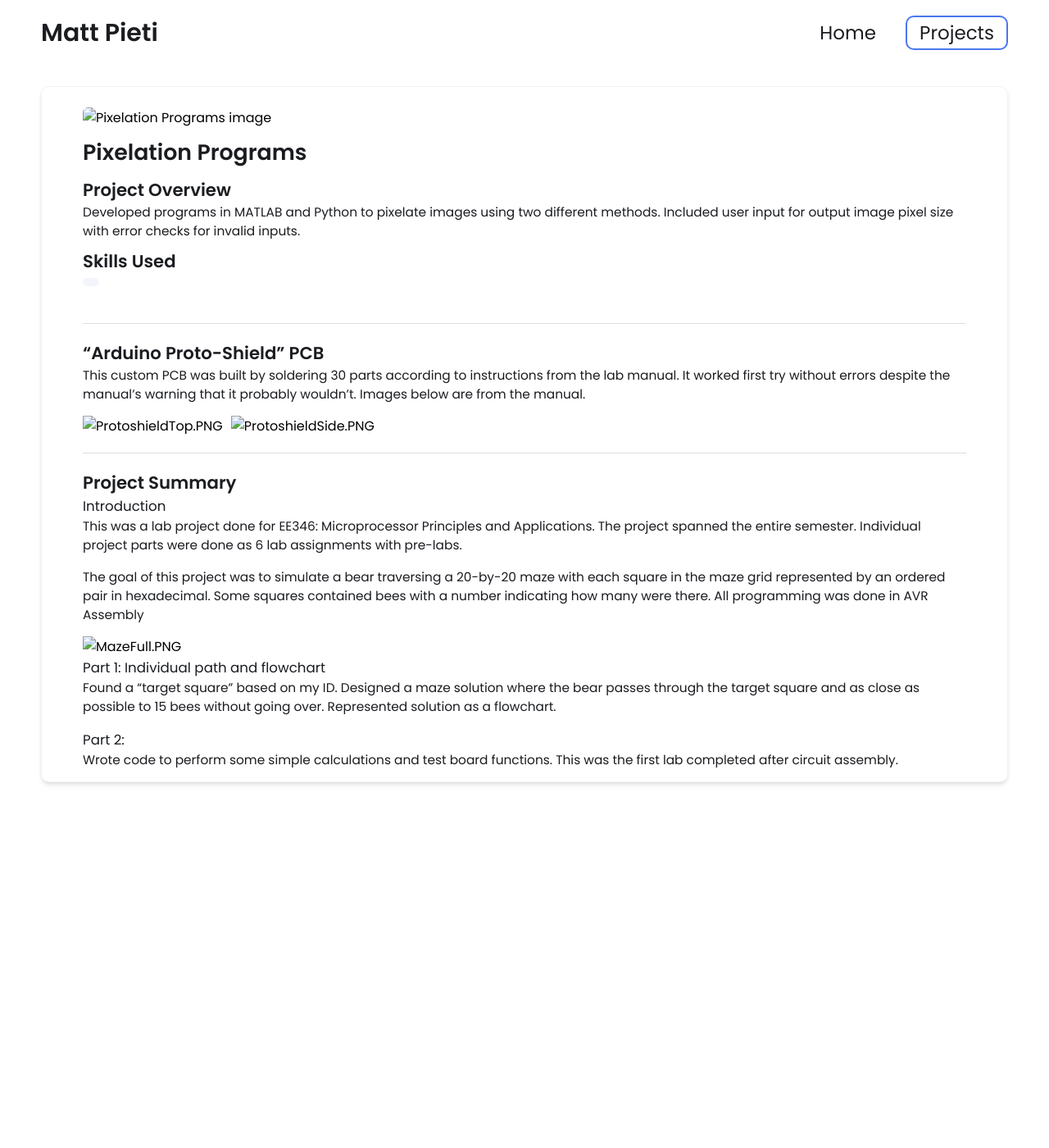
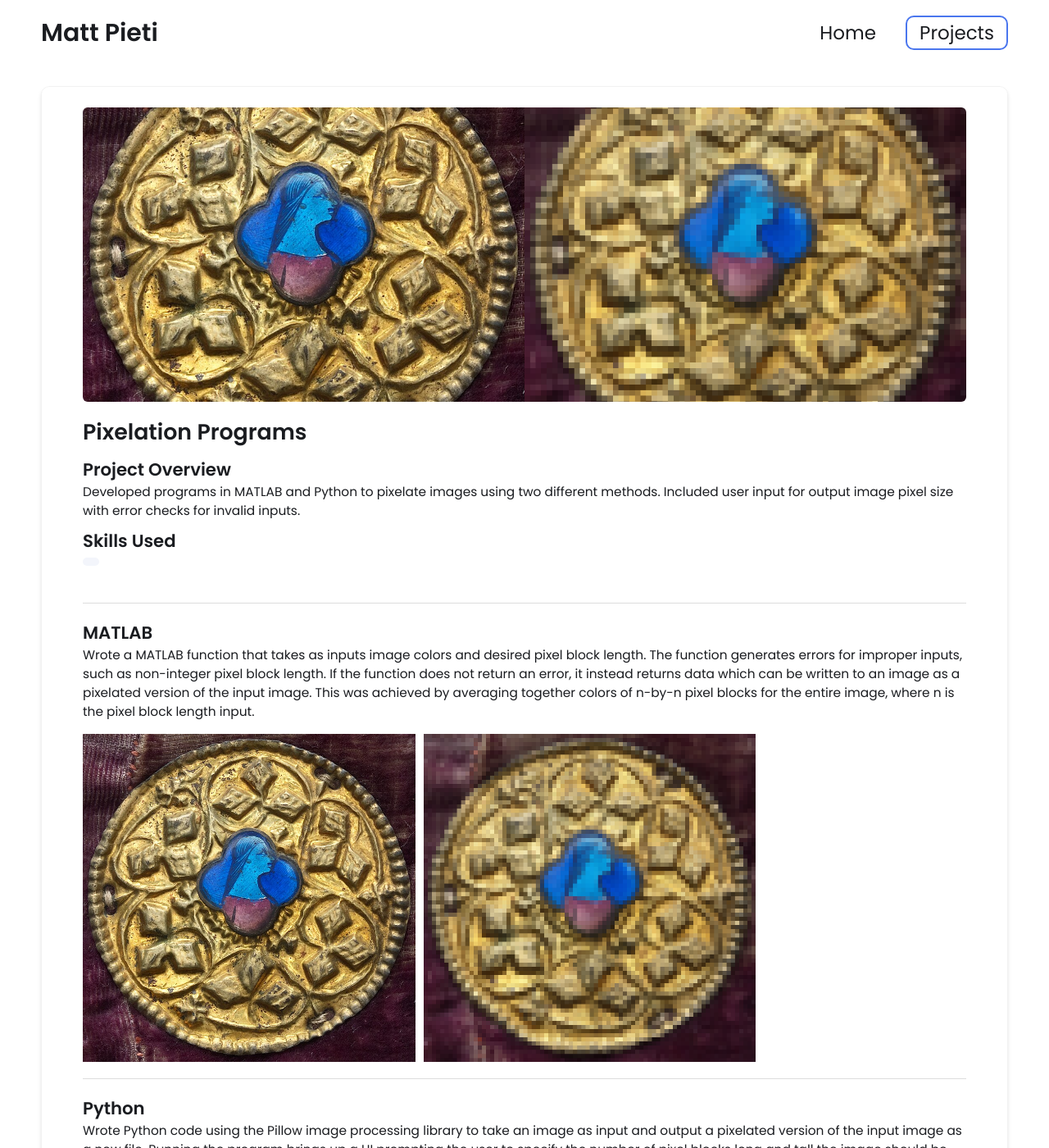
Before and after one commit to MattPieti/MattPieti.github.io, a Jekyll site: the page built from _projects/4pixelation/index.md, in a window 1280 px wide and 1400 px high. Shown: the whole window at 82% size. Built offline with Jekyll 4.4.1, drawn with Linux system fonts in a browser that asks for light colours; some of the changed text lies outside the part shown.

Commit message:
Update index.md

```diff
--- a/_projects/4pixelation/index.md
+++ b/_projects/4pixelation/index.md
@@ -5,42 +5,23 @@ description: Developed programs in MATLAB and Python to pixelate images using tw
 skills:
   -
 
-main-image: /Maze.PNG
+main-image: /pixcomp.png
 ---
 
 ---
 
-## "Arduino Proto-Shield" PCB
+## MATLAB
 
-This custom PCB was built by soldering 30 parts according to instructions from the lab manual. It worked first try without errors despite the manual's warning that it probably wouldn't. Images below are from the manual.
 
-{% include image-gallery.html images="ProtoshieldTop.PNG, ProtoshieldSide.PNG" height="400" %}
+Wrote a MATLAB function that takes as inputs image colors and desired pixel block length. The function generates errors for improper inputs, such as non-integer pixel block length. If the function does not return an error, it instead returns data which can be written to an image as a pixelated version of the input image. This was achieved by averaging together colors of n-by-n pixel blocks for the entire image, where n is the pixel block length input.
+
+{% include image-gallery.html images="ornament.jpg, pixelatedornament.png" height="400" %}
 
 ---
 
-## Project Summary
+## Python
 
 
+Wrote Python code using the Pillow image processing library to take an image as input and output a pixelated version of the input image as a new file. Running the program brings up a UI prompting the user to specify the number of pixel blocks long and tall the image should be. Length and width can be different values. Code includes warnings and errors for improper inputs. This code achieves picelation by shrinking the input image and stretching it back to original size.
 
-### Introduction
-
-
-This was a lab project done for EE346: Microprocessor Principles and Applications. The project spanned the entire semester. Individual project parts were done as 6 lab assignments with pre-labs.
-
-
-The goal of this project was to simulate a bear traversing a 20-by-20 maze with each square in the maze grid represented by an ordered pair in hexadecimal. Some squares contained bees with a number indicating how many were there. All programming was done in AVR Assembly
-
-
-{% include image-gallery.html images="MazeFull.PNG" height="400" %}
-
-
-### Part 1: Individual path and flowchart
-
-
-Found a "target square" based on my ID. Designed a maze solution where the bear passes through the target square and as close as possible to 15 bees without going over. Represented solution as a flowchart.
-
-
-### Part 2:
-
-
-Wrote code to perform some simple calculations and test board functions. This was the first lab completed after circuit assembly.
+{% include image-gallery.html images="ornament.jpg, pixorn.png" height="400" %}
```
